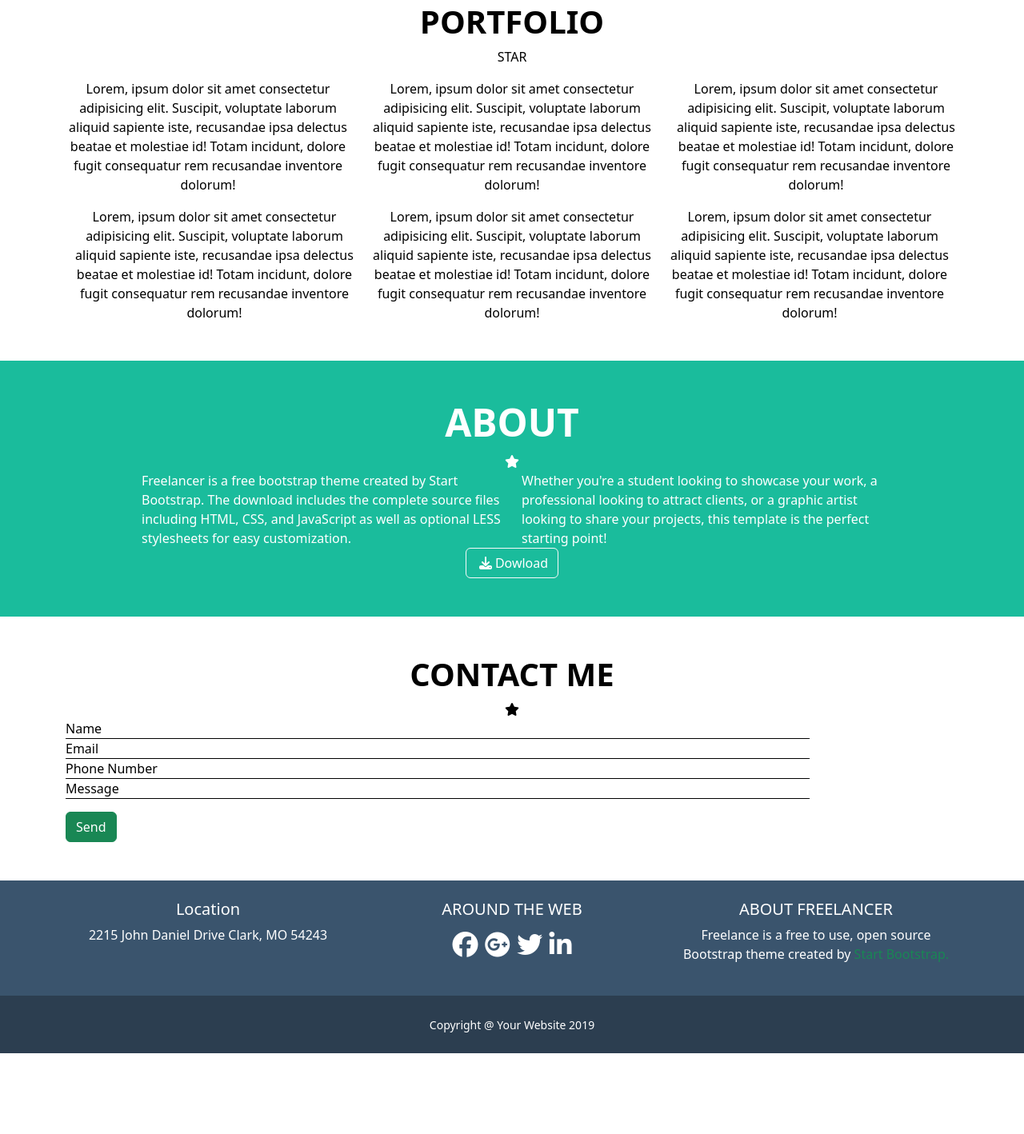
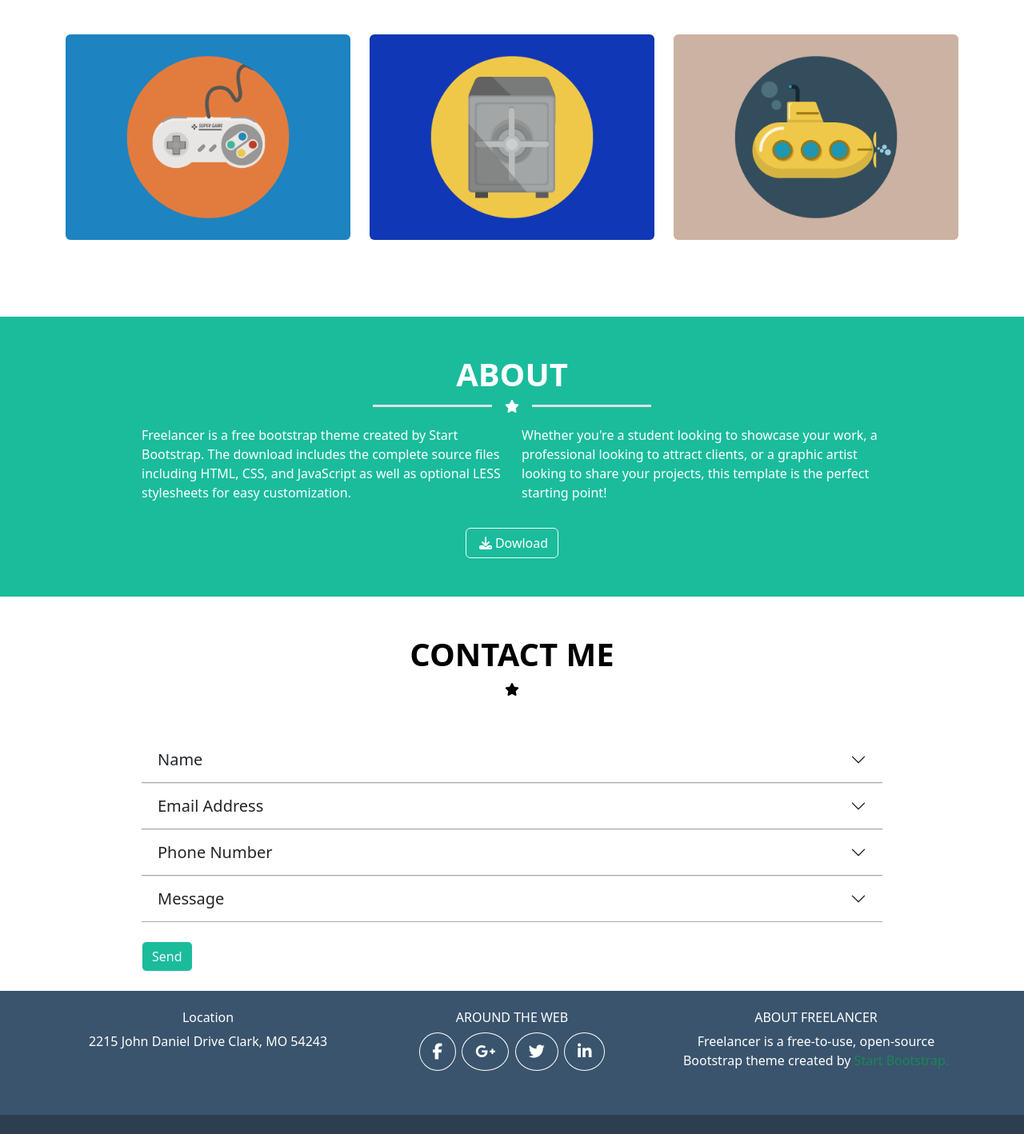
Before and after one commit to BruneiPaulPotosiCcuno/html-css-bootstrap-freelancer, a plain HTML site: page index.html in a window 1280 px wide. Shown: the part 1115-2533 px from the top of the page at 80% size. Before the commit the page ends 2432 px from the top, so only its background shows below. Drawn offline with nearby package versions, Linux system fonts and the light colour scheme.

Commit message:
sm-responsive

```diff
--- a/index.html
+++ b/index.html
@@ -14,94 +14,138 @@
     <title>Bootstrap</title>
     <link rel="stylesheet" href="style.css" />
     <link rel="stylesheet" href="https://cdnjs.cloudflare.com/ajax/libs/font-awesome/6.5.1/css/all.min.css" integrity="sha512-DTOQO9RWCH3ppGqcWaEA1BIZOC6xxalwEsw9c2QQeAIftl+Vegovlnee1c9QX4TctnWMn13TZye+giMm8e2LwA==" crossorigin="anonymous" referrerpolicy="no-referrer" />
+    <script src="https://stackpath.bootstrapcdn.com/bootstrap/5.1.3/js/bootstrap.bundle.min.js"></script>
   </head>
   <body>
-
-    <!-- TODO: NEED FIX RESPONSIVE -->
-    <header class="p_bg_blue text-white py-3">
+    <!--! MAIN-LAYOUT -->
+    <header class="sticky-top">
+      <nav class="navbar navbar-expand-lg" data-bs-theme="dark">
           <div class="container">
-            <div class="d-flex justify-content-between align-items-center">
-                <h1>START BOOTSTRAP</h1>
-                    <ul class="list-unstyled d-flex justify-content-around fw-bold">
-                        <li class="px-2">PORTFOLIO</li>
-                        <li class="px-2">ABOUT</li>
-                        <li class="px-2">CONTACT</li>
+              <h3 class="h3 fs-3 text-light">START BOOTSTRAP</h3>
+              <button class="navbar-toggler" type="button" data-bs-toggle="collapse" data-bs-target="#navbarSupportedContent" aria-controls="navbarSupportedContent" aria-expanded="false" aria-label="Toggle navigation">
+                  <span class="navbar-toggler-icon"></span>
+              </button>
+              <div class="collapse navbar-collapse" id="navbarSupportedContent">
+                  <ul class="navbar-nav ms-auto">
+                      <li class="nav-item">
+                          <a class="nav-link active" aria-current="page" href="#" data-bs-toggle="collapse" data-bs-target=".navbar-collapse.show">PORTFOLIO</a>
+                      </li>
+                      <li class="nav-item">
+                          <a class="nav-link active" href="#" data-bs-toggle="collapse" data-bs-target=".navbar-collapse.show">ABOUT</a>
+                      </li>
+                      <li class="nav-item">
+                          <a class="nav-link active" href="#" data-bs-toggle="collapse" data-bs-target=".navbar-collapse.show">CONTACT</a>
+                      </li>
                   </ul>
               </div>
           </div>
+      </nav>
   </header>
+  <!--! MAIN-LAYOUT -->
     <!-- TODO: NEED FIX RESPONSIVE -->
     <!--! MAIN-LAYOUT -->
     <main>
         <section class="text-white text-center py-4 py-md-5 p_bg_green">
           <div class="container">
             <div class="row justify-content-center">
-              <div class="col-8">
+              <div class="col-6 col-xs-12 col-sm-6 col-md-8 col-lg-4">
                 <img src="img/avatar.svg" alt="">
-                <h1 class="display-5 fw-bold">START BOOTSTRAP</h1>
               </div>
-              <div class="col-12 fw-bold">
+              <div class="fw-bold col-10 py-4">
+                <h1 class="display-5 fw-bold text-center">START BOOTSTRAP</h1>
+                                                                                                                        <!--! START -->
+                <div class="container">
+                  <div class="row justify-content-center">
+                    <div class=" col-4">
+                      <div class="d-flex align-items-center">
+                        <div class="flex-grow-1 border-bottom border-3"></div>
+                        <i class="fas fa-star mx-3"></i>
+                        <div class="flex-grow-1 border-bottom border-3"></div>
+                      </div>
+                    </div>
+                  </div>
+                </div>
+                                                                                                                          <!--! START -->
                 <p>GRAPHIC ARTIST
                   - WEB DESIGNER - ILLUSTRATOR</p>
+
               </div>
             </div>
+
       </section>
 
-        <section class="py-4 py-md-5 text-black text-center">
+        <section class="py-4 py-md-5 text-center">
             <div class="container">
             <div class="row justify-content-center">
+
               <div class="col-8">
                 <h2 class="display-6 fw-bold">PORTFOLIO</h2>
               </div>
-              <div class="col-8">
-                <span>STAR</span>
+
+              <div class="container text-black">
+                <div class="row justify-content-center">
+                  <div class=" col-4">
+                    <div class="d-flex align-items-center">
+                      <div class="flex-grow-1 border-bottom border-3"></div>
+                      <i class="fas fa-star mx-3"></i>
+                      <div class="flex-grow-1 border-bottom border-3"></div>
+                    </div>
+                  </div>
+                </div>
               </div>
 
               <div class="container py-3">
-                <div class="row d-flex flex-wrap">
-                    <div class="col-4">
-                      Lorem, ipsum dolor sit amet consectetur adipisicing elit. Suscipit, voluptate laborum aliquid sapiente iste, recusandae ipsa delectus beatae et molestiae id! Totam incidunt, dolore fugit consequatur rem recusandae inventore dolorum!
+                <div class="row d-flex flex-wrap py-3">
+                    <div class="col-4 col-12 col-md-4 mb-3">
+                      <img src="/img/cabin.png" class="img-fluid rounded" alt="">
                     </div>
-                    <div class="col-4">
-                      Lorem, ipsum dolor sit amet consectetur adipisicing elit. Suscipit, voluptate laborum aliquid sapiente iste, recusandae ipsa delectus beatae et molestiae id! Totam incidunt, dolore fugit consequatur rem recusandae inventore dolorum!
+                    <div class="col-4 col-12 col-md-4 mb-3">
+                      <img src="/img/cake.png" class="img-fluid rounded" alt="">
                     </div>
-                    <div class="col-4">
-                      Lorem, ipsum dolor sit amet consectetur adipisicing elit. Suscipit, voluptate laborum aliquid sapiente iste, recusandae ipsa delectus beatae et molestiae id! Totam incidunt, dolore fugit consequatur rem recusandae inventore dolorum!
+                    <div class="col-4 col-12 col-md-4 mb-3">
+                      <img src="/img/circus.png" class="img-fluid rounded" alt="">
                     </div>
                 </div>
+                <div class="row d-flex flex-wrap py-3">
+                  <div class="col-4 col-12 col-md-4 mb-3">
+                    <img src="/img/game.png" class="img-fluid rounded" alt="">
                   </div>
-                <div class="row d-flex flex-wrap">
-                  <div class="col-4">
-                    Lorem, ipsum dolor sit amet consectetur adipisicing elit. Suscipit, voluptate laborum aliquid sapiente iste, recusandae ipsa delectus beatae et molestiae id! Totam incidunt, dolore fugit consequatur rem recusandae inventore dolorum!
+                  <div class="col-4 col-12 col-md-4 mb-3">
+                    <img src="/img/safe.png" class="img-fluid rounded" alt="">
                   </div>
-                  <div class="col-4">
-                    Lorem, ipsum dolor sit amet consectetur adipisicing elit. Suscipit, voluptate laborum aliquid sapiente iste, recusandae ipsa delectus beatae et molestiae id! Totam incidunt, dolore fugit consequatur rem recusandae inventore dolorum!
-                  </div>
-                  <div class="col-4">
-                    Lorem, ipsum dolor sit amet consectetur adipisicing elit. Suscipit, voluptate laborum aliquid sapiente iste, recusandae ipsa delectus beatae et molestiae id! Totam incidunt, dolore fugit consequatur rem recusandae inventore dolorum!
-                  </div>
-                </div>
+                  <div class="col-4 col-12 col-md-4 mb-3">
+                    <img src="/img/submarine.png" class="img-fluid rounded" alt="">
                   </div>
                 </div>
               </div>
         </section>
 
-        <section class="text-white py-4 py-md-5 p_bg_green">
+        <section class="text-white py-5 p_bg_green">
           <div class="container">
             <div class="row justify-content-center text-center">
               <div class="col-8">
-                <h1 class="display-5 fw-bold">ABOUT</h1>
-                <i class="fa-solid fa-star"></i>
+                <h1 class="display-6 fw-bold">ABOUT</h1>
+              </div>
+          </div>
+          <div class="container">
+            <div class="row justify-content-center ">
+              <div class="col-4">
+                <div class="d-flex align-items-center">
+                  <div class="flex-grow-1 border-bottom border-3"></div>
+                  <i class="fas fa-star mx-3"></i>
+                  <div class="flex-grow-1 border-bottom border-3"></div>
+                </div>
+              </div>
             </div>
           </div>
 
-              <div class="row justify-content-center">
-                <div class="col-5">Freelancer is a free bootstrap theme created by Start
+              <div class="row justify-content-center py-3 d-flex flex-wrap">
+                <div class="col-12 col-md-5 mb-3">Freelancer is a free bootstrap theme created by Start
                   Bootstrap. The download includes the complete
                   source files including HTML, CSS, and JavaScript as
                   well as optional LESS stylesheets for easy
                   customization.</div>
-                <div class="col-5">Whether you're a student looking to showcase your
+                <div class="col-12 col-md-5 mb-3">Whether you're a student looking to showcase your
                   work, a professional looking to attract clients, or a
                   graphic artist looking to share your projects, this
                   template is the perfect starting point!</div>
@@ -123,48 +167,93 @@
             <div class="col-8">
               <i class="fa-solid fa-star"></i>
             </div>
+        </section>
+
+        <section class="container">
+          <div class="row justify-content-center">
+            <div class="col-10">
+              <div class="accordion accordion-flush" id="accordionFlushExample">
+                <div class="accordion-item">
+                  <h2 class="accordion-header" id="flush-headingOne">
+                    <button class="accordion-button collapsed fs-5" type="button" data-bs-toggle="collapse" data-bs-target="#flush-collapseOne" aria-expanded="false" aria-controls="flush-collapseOne">
+                      Name
+                    </button>
+                  </h2>
+                  <div id="flush-collapseOne" class="accordion-collapse collapse" aria-labelledby="flush-headingOne" data-bs-parent="#accordionFlushExample">
+                    <div class="accordion-body">Placeholder content for this accordion, which is intended to demonstrate the <code>.accordion-flush</code> class. This is the first item's accordion body.</div>
                   </div>
-          <div class="col-10 text-start">
-            <ul class="list-unstyled">
-              <li class="border-black border-bottom">Name</li>
-              <li class="border-black border-bottom">Email</li>
-              <li class="border-black border-bottom">Phone Number</li>
-              <li class="border-black border-bottom">Message</li>
-            </ul>
+                </div>
+                <div class="accordion-item">
+                  <h2 class="accordion-header" id="flush-headingTwo">
+                    <button class="accordion-button collapsed fs-5" type="button" data-bs-toggle="collapse" data-bs-target="#flush-collapseTwo" aria-expanded="false" aria-controls="flush-collapseTwo">
+                      Email Address
+                    </button>
+                  </h2>
+                  <div id="flush-collapseTwo" class="accordion-collapse collapse" aria-labelledby="flush-headingTwo" data-bs-parent="#accordionFlushExample">
+                    <div class="accordion-body">Placeholder content for this accordion, which is intended to demonstrate the <code>.accordion-flush</code> class. This is the second item's accordion body. Let's imagine this being filled with some actual content.</div>
+                  </div>
+                </div>
+                <div class="accordion-item">
+                  <h2 class="accordion-header" id="flush-headingThree">
+                    <button class="accordion-button collapsed fs-5" type="button" data-bs-toggle="collapse" data-bs-target="#flush-collapseThree" aria-expanded="false" aria-controls="flush-collapseThree">
+                      Phone Number
+                    </button>
+                  </h2>
+                  <div id="flush-collapseThree" class="accordion-collapse collapse" aria-labelledby="flush-headingThree" data-bs-parent="#accordionFlushExample">
+                    <div class="accordion-body">Placeholder content for this accordion, which is intended to demonstrate the <code>.accordion-flush</code> class. This is the third item's accordion body. Nothing more exciting happening here in terms of content, but just filling up the space to make it look, at least at first glance, a bit more representative of how this would look in a real-world application.</div>
+                  </div>
+                </div>
+                <div class="accordion-item">
+                  <h2 class="accordion-header" id="flush-headingOne">
+                    <button class="accordion-button collapsed fs-5" type="button" data-bs-toggle="collapse" data-bs-target="#flush-collapseOne" aria-expanded="false" aria-controls="flush-collapseOne">
+                      Message
+                    </button>
+                  </h2>
+                  <div id="flush-collapseOne" class="accordion-collapse collapse" aria-labelledby="flush-headingOne" data-bs-parent="#accordionFlushExample">
+                    <div class="accordion-body">Placeholder content for this accordion, which is intended to demonstrate the <code>.accordion-flush</code> class. This is the first item's accordion body.</div>
+                  </div>
+                </div>
+              </div>
+              <button type="button" class="btn btn-success btn-outline-light my-4">Send</button>
+            </div>
           </div>
 
-          <div class="col-12 text-start">
-            <a href="#" class="btn btn-primary btn-success">Send</a>
-          </div>
         </section>
+
     </main>
 <!--! MAIN-LAYOUT -->
+
 
 <!--! FIRST-FOOTER-LAYOUT -->
 <section class="p_bg_blue text-white py-4">
   <div class="container text-center">
     <div class="row d-flex flex-wrap">
-          <div class="col-4">
-            <h5>Location</h5>
-            <p>2215 John Daniel Drive Clark, MO
-              54243</p>
+      <div class="col-4 col-12 col-md-4 mb-3">
+        <h6>Location</h6>
+        <p>2215 John Daniel Drive Clark, MO 54243</p>
       </div>
-          <div class="col-4">
-            <h5>AROUND THE WEB</h5>
-            <div class="fs-2">
-              <i class="fa-brands fa-facebook rounded "></i>
-              <i class="fa-brands fa-google-plus"></i>
-              <i class="fa-brands fa-twitter"></i>
-              <i class="fa-brands fa-linkedin-in"></i>
+      <div class="col-4 col-12 col-md-4 mb-3">
+        <h6>AROUND THE WEB</h6>
+        <div class="fs-3">
+          <div class="color-items">
+            <a class="btn btn-lg btn-floating rounded-circle border-white" href="#!" role="button">
+              <i class="fab fa-facebook-f"></i>
+            </a>
+            <a class="btn btn-lg btn-floating rounded-circle border-white" href="#!" role="button">
+              <i class="fab fa-google-plus-g"></i>
+            </a>
+            <a class="btn btn-lg btn-floating rounded-circle border-white" href="#!" role="button">
+              <i class="fab fa-twitter"></i>
+            </a>
+            <a class="btn btn-lg btn-floating rounded-circle border-white" href="#!" role="button">
+              <i class="fab fa-linkedin-in"></i>
+            </a>
           </div>
-
         </div>
-          <div class="col-4">
-            <h5>ABOUT FREELANCER</h5>
-            <p>Freelance is a free to use, open source
-              Bootstrap theme created by <a href="" class="text-success text-decoration-none">Start
-                Bootstrap.</a></p>
       </div>
+      <div class="col-4 col-12 col-md-4 mb-3">
+        <h6>ABOUT FREELANCER</h6>
+        <p>Freelancer is a free-to-use, open-source Bootstrap theme created by <a href="#" class="text-success text-decoration-none">Start Bootstrap.</a></p>
       </div>
     </div>
   </div>
--- a/style.css
+++ b/style.css
@@ -1,4 +1,8 @@
 /* colors-css-forced */
+
+header{
+    background-color: #2c3e50;
+}
 
 .p_bg_blue{
     background-color: #3a546d;
@@ -12,4 +16,18 @@
 .p_bg_greeen_black{
     background-color:#2c3e50;
 }
+
+.btn-success{
+background-color: #1abc9c;
+}
 /* colors-css-forced */
+
+
+.accordion-flush .accordion-button{
+    border-bottom: 1px solid #b4a8a8;
+}
+
+.color-items i{
+   color: white;
+
+}
```
Lines whose indentation alone changed are shown as unchanged.
